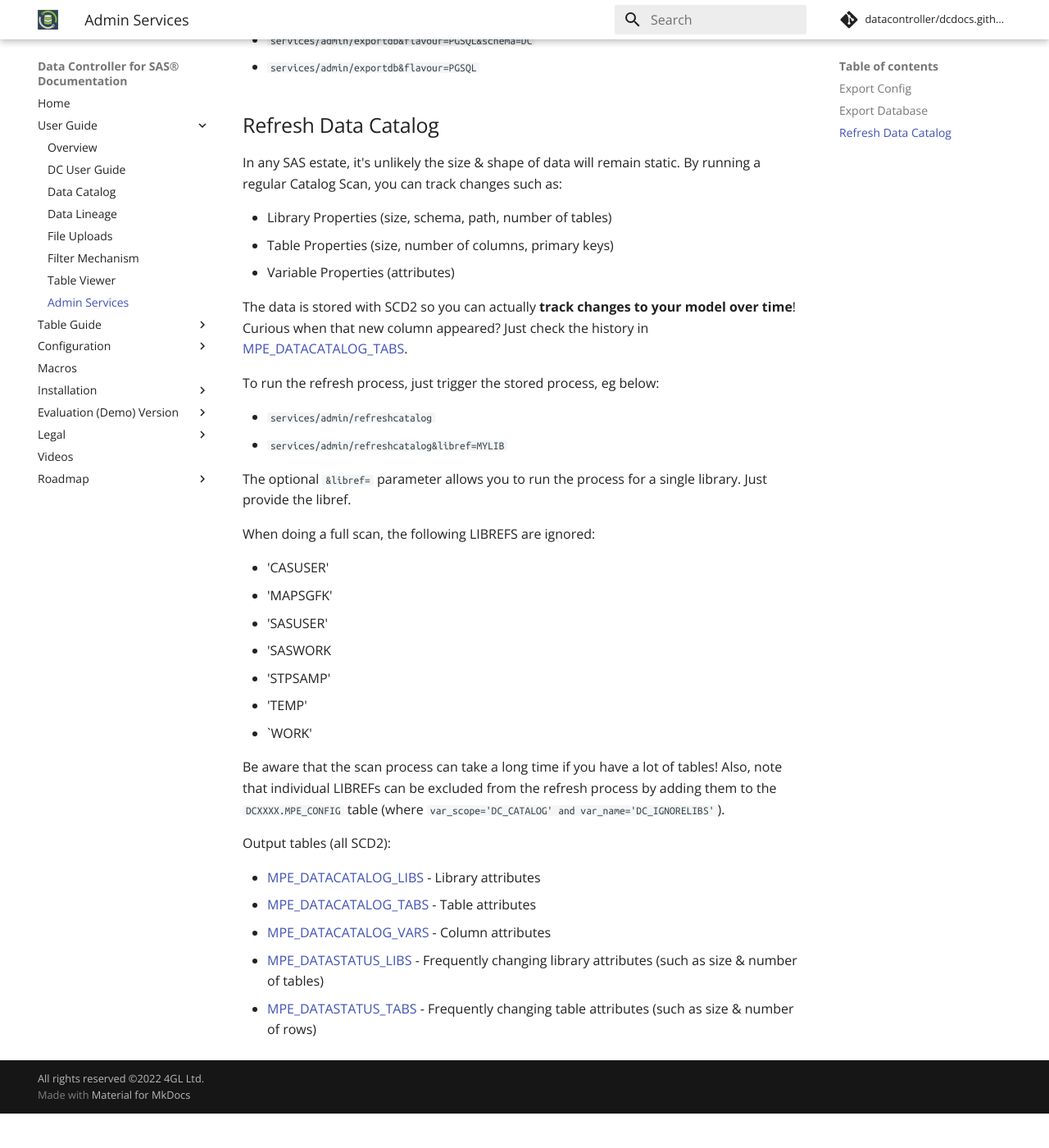
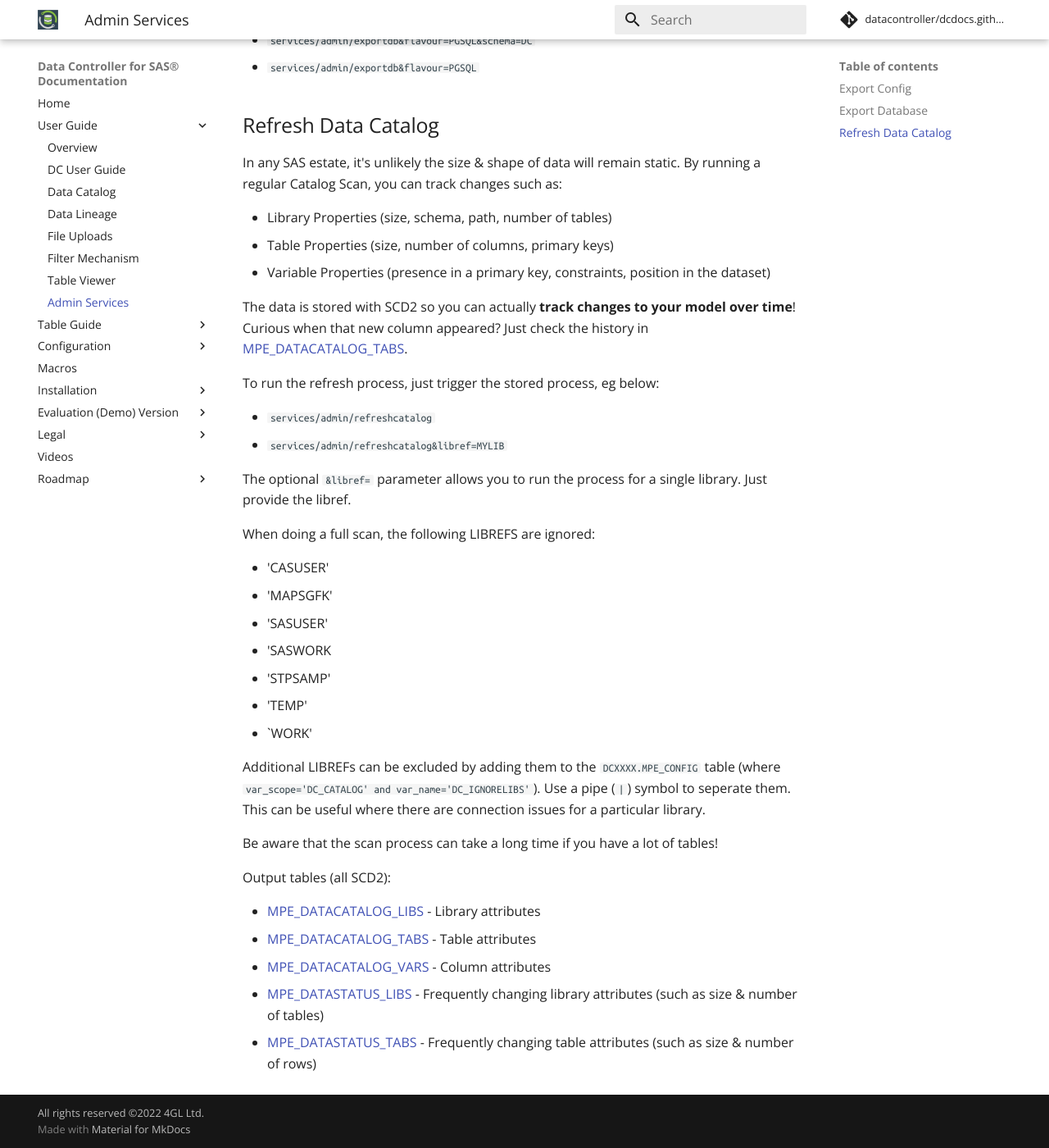
Before and after one commit to datacontroller/docs.datacontroller.io, an MkDocs documentation site: the page built from docs/admin-services.md, in a window 1280 px wide and 1400 px high, scrolled down 1316 px. Shown: the whole window at 82% size. Built offline with MkDocs 1.6.1 and Material for MkDocs 9.7.7, drawn with Linux system fonts in a browser that asks for light colours; comment, search, counter and statistics services are not loaded; before the commit the page ends 2674 px from its top, so only the background shows below that.

Commit message:
chore: automated commit

```diff
--- a/docs/admin-services.md
+++ b/docs/admin-services.md
@@ -54,7 +54,7 @@
 
  - Library Properties (size, schema, path, number of tables)
  - Table Properties (size, number of columns, primary keys)
- - Variable Properties (attributes)
+ - Variable Properties (presence in a primary key, constraints, position in the dataset)
 
 The data is stored with SCD2 so you can actually **track changes to your model over time**! Curious when that new column appeared?  Just check the history in [MPE_DATACATALOG_TABS](/mpe_datacatalog_tabs).
 
@@ -75,7 +75,9 @@
 * 'TEMP'
 * `WORK'
 
-Be aware that the scan process can take a long time if you have a lot of tables!  Also, note that individual LIBREFs can be excluded from the refresh process by adding them to the `DCXXXX.MPE_CONFIG` table (where `var_scope='DC_CATALOG' and var_name='DC_IGNORELIBS'`).
+Additional LIBREFs can be excluded by adding them to the `DCXXXX.MPE_CONFIG` table (where `var_scope='DC_CATALOG' and var_name='DC_IGNORELIBS'`). Use a pipe (`|`) symbol to seperate them.  This can be useful where there are connection issues for a particular library.
+
+Be aware that the scan process can take a long time if you have a lot of tables!
 
 Output tables (all SCD2):
 
```
